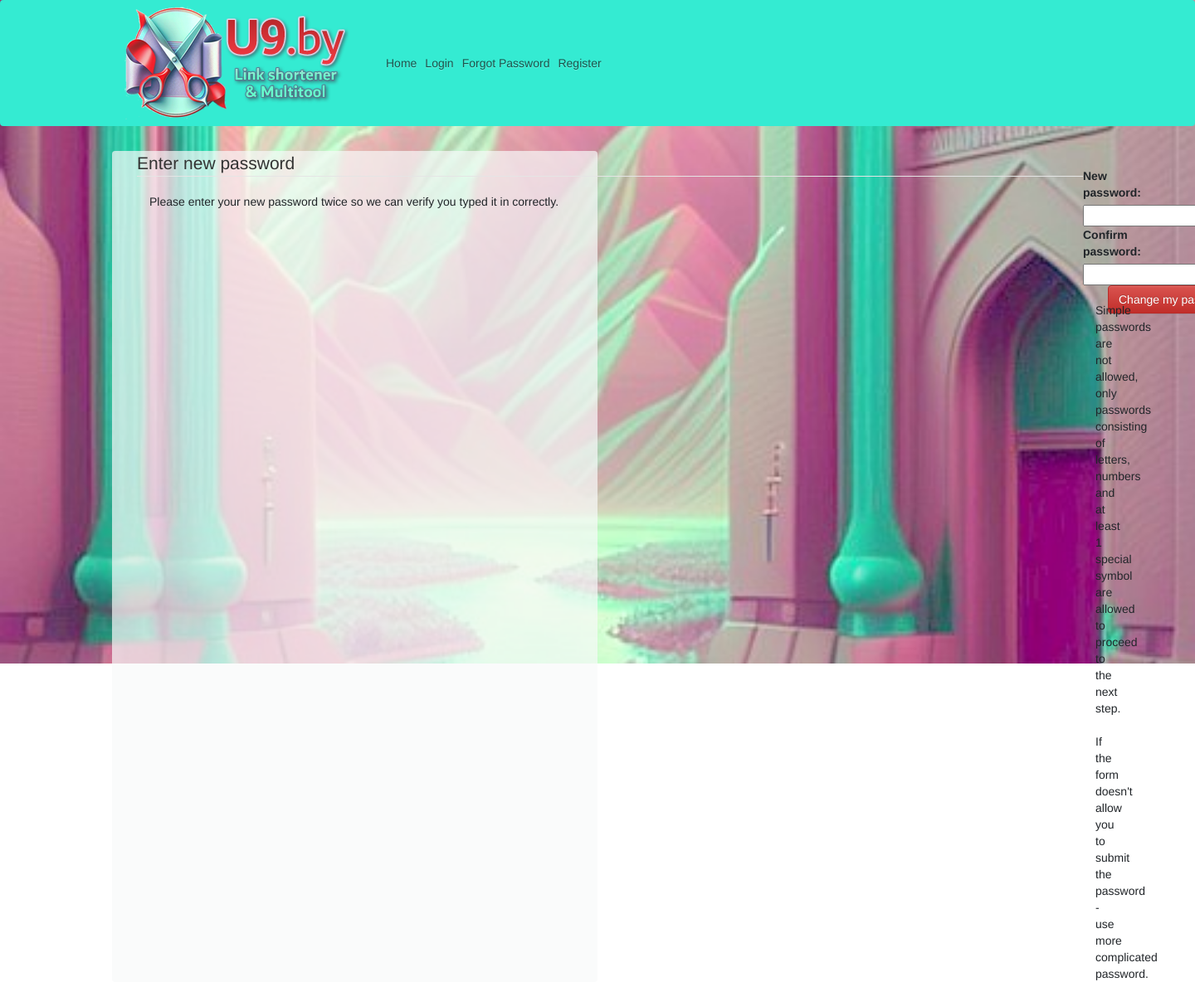
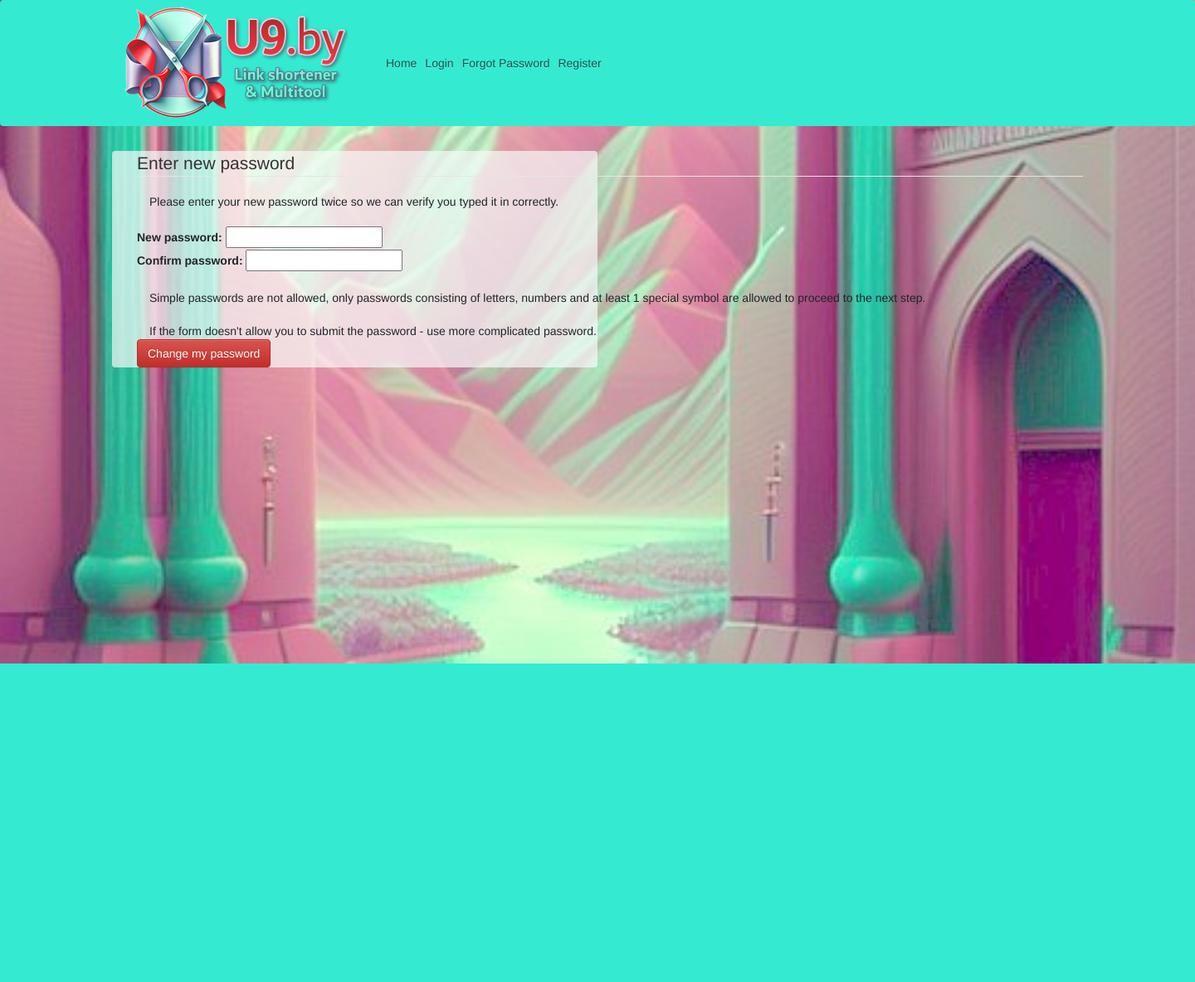
Before and after one commit to Apelsini/u9-new, a Django app: template authentication/templates/authentication/reset_password_done.html in a window 1440 px wide; the page is wider, and only the part inside the window is pictured. Shown: that part at 83% size. After the commit the page ends 800 px from the top of that part, so only its background shows below. Run offline with Django 3.2, Linux system fonts and the light colour scheme; the template is opened without the code that fills it, so the values that code supplies are empty; some libraries are stand-ins or nearby versions.

Commit message:
Update reset_password_done.html

```diff
--- a/authentication/templates/authentication/reset_password_done.html
+++ b/authentication/templates/authentication/reset_password_done.html
@@ -4,7 +4,7 @@
     <form method="post" class="container">
         <fieldset>
             <legend>Enter new password</legend>
-            <div class="col-md-12">
+            <div class="container">
             <span>Please enter your new password twice so we can verify you typed it in correctly.</span>
                 </div>
             <br>
@@ -22,9 +22,9 @@
                     <label for="id_new_password2">Confirm password:</label>
                     <input type="password" name="new_password2" autocomplete="new-password" required="" id="id_new_password2">
                 </div>
-                <div class="col-md-12"><br> Simple passwords are not allowed, only passwords consisting of letters, numbers and at least 1 special symbol are allowed to proceed to the next step.
+                <div class="container"><br> Simple passwords are not allowed, only passwords consisting of letters, numbers and at least 1 special symbol are allowed to proceed to the next step.
                 </div>
-                <div class="col-md-12"><br> If the form doesn't allow you to submit the password - use more complicated password.
+                <div class="container"><br> If the form doesn't allow you to submit the password - use more complicated password.
                 </div>
                     <input type="submit" class="btn btn-danger" value="Change my password">
             </fieldset>
```
